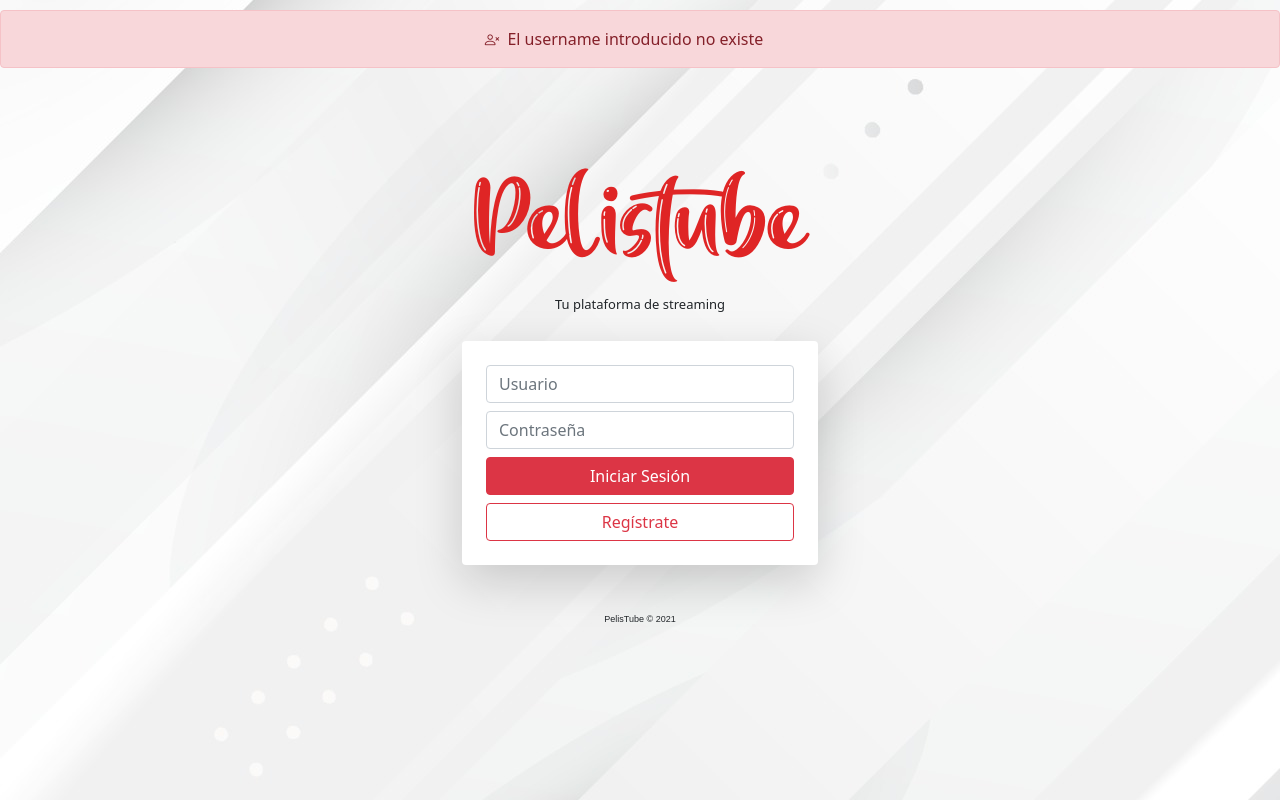
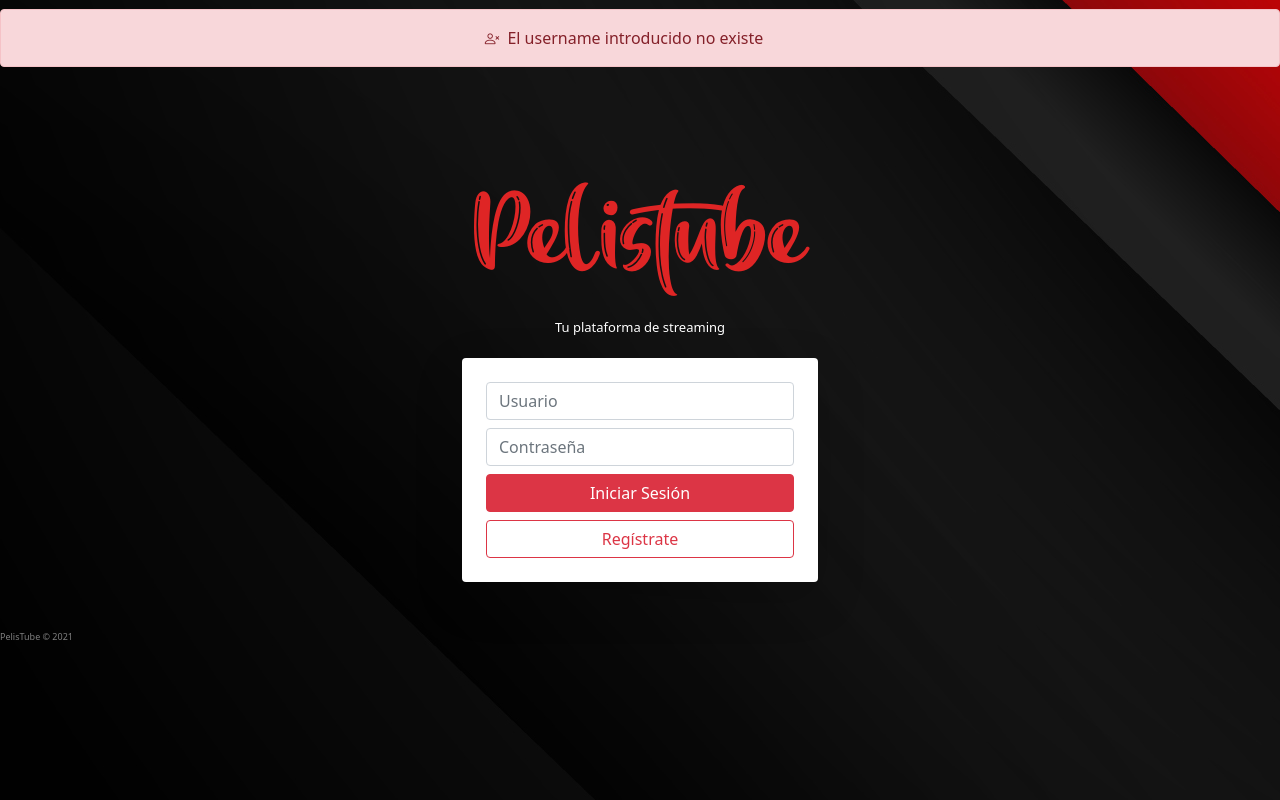
Before and after one commit to Joan6ALC/Base-de-Datos-2, a PHP site: page /index.php?msg=1 in a window 1280 px wide. Run offline with PHP 8.4, Linux system fonts and the light colour scheme; some libraries are stand-ins or nearby versions.

Commit message:
Update frontend

```diff
--- a/afegirContingut.php
+++ b/afegirContingut.php
@@ -16,7 +16,7 @@ $camiFoto = "/img/carteles/" . $nomFoto;
 
 if ($_FILES['file']['name'] != "") {
     $path = $_FILES['file']['name'];
-    $pathto = '/xampp/htdocs/pelistube/img/carteles/' . $path;
+    $pathto = 'img/carteles/' . $path;
     move_uploaded_file($_FILES['file']['tmp_name'], $pathto) or die("Could not copy file!");
 } else {
     die("No file specified!");
--- a/index.php
+++ b/index.php
@@ -42,8 +42,8 @@
                     default:
                 }
         } ?>
-            <h1 class="title-large">Pelistube</h1>
-            <h2 class="subtitle-large">Tu plataforma de streaming</h2>
+            <div class="title-large" >Pelistube</div>
+            <div class="subtitle-large" style="color:white;">Tu plataforma de streaming</div>
         </header>
 
         <section>
@@ -67,8 +67,16 @@
         </section>
 
         <footer>
-            PelisTube &copy; 2021
+            <div style="color: grey; font-size: 9px">PelisTube &copy; 2021</div>
         </footer>
+
+        <style>
+            body {
+                background-image: url("img/background2.jpg");
+                background-position:absolute;
+                background-position-y: -2450px;
+            }
+        </style>
 
         <!-- Frameworks -->
     <script src="https://code.jquery.com/jquery-3.2.1.slim.min.js" integrity="sha384-KJ3o2DKtIkvYIK3UENzmM7KCkRr/rE9/Qpg6aAZGJwFDMVNA/GpGFF93hXpG5KkN" crossorigin="anonymous"></script>
--- a/styles.css
+++ b/styles.css
@@ -1,16 +1,8 @@
 body{
-    background-image: url("../../img/background.jpg");
-    background-color:white;
     overflow: auto;
 }
 
 header{
-    text-align: center;
-}
-
-footer{
-    font-family:Arial, Helvetica, sans-serif;
-    font-size: 9px;
     text-align: center;
 }
 
@@ -55,7 +47,7 @@ footer{
 }
 
 .padding{
-    padding-top: 10px;
+    padding-top: 9px;
 
 }
 
```
Also changed, not shown: llistarContinguts.php (+7 -1 lines), login.php (+14 -4 lines), registerform.php (+11 -3 lines), img/background.jpg (deleted), img/background2.jpg (added), img/black-background.svg (added).
